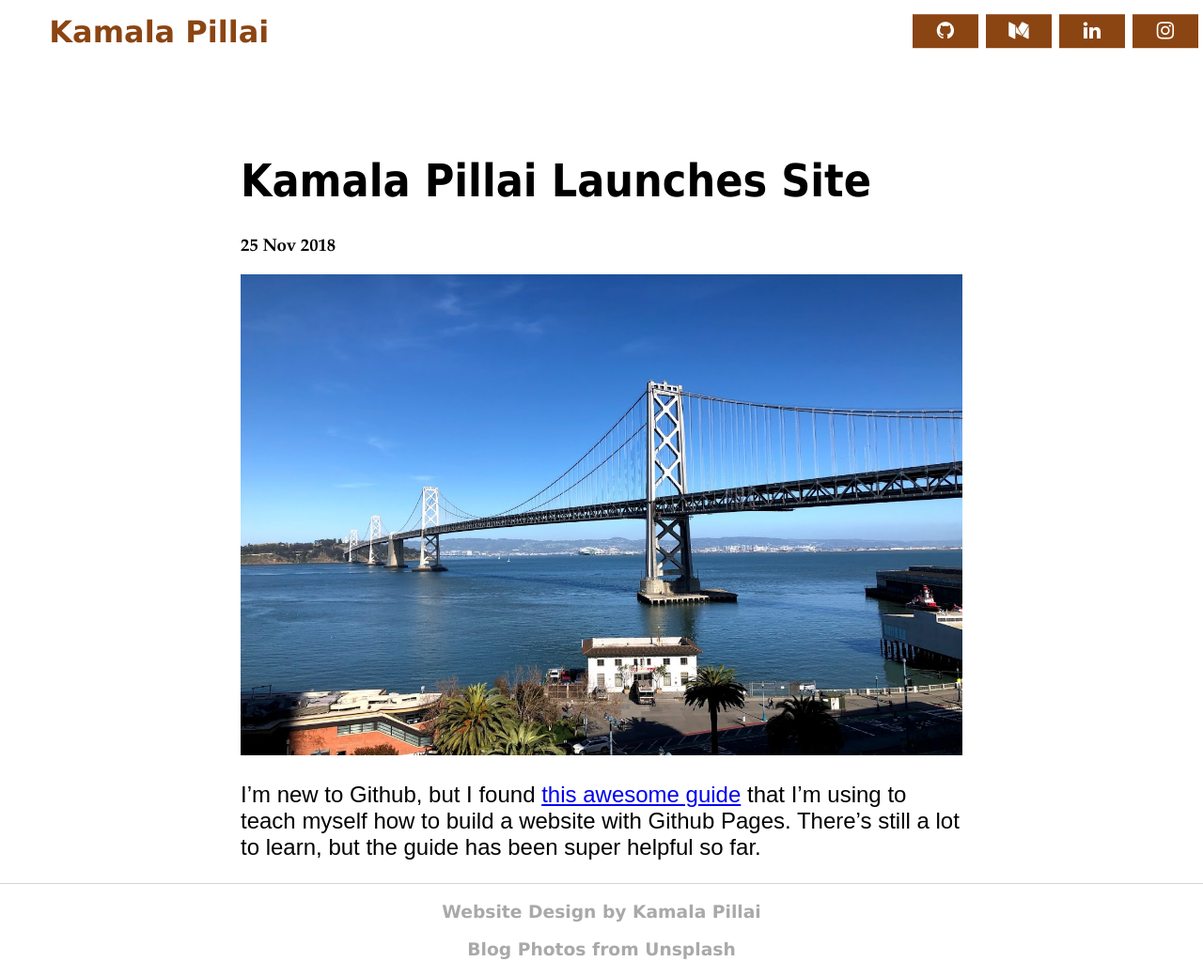
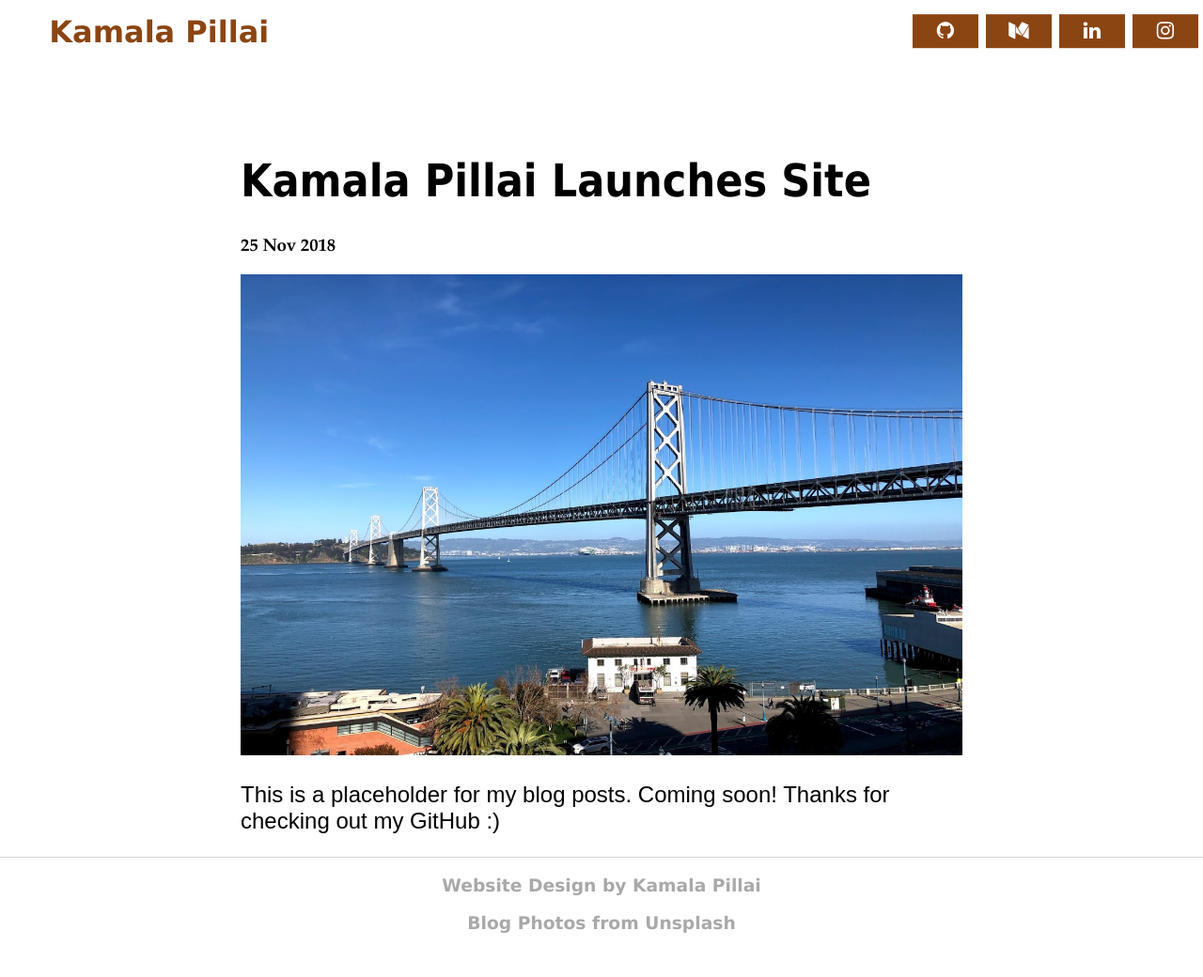
Before and after one commit to kpill/kpill.github.io, a Jekyll site: the page built from _posts/2018-11-25-kamala-pillai-site-launched.md, in a window 1280 px wide. Shown: the whole page at 94% size. Built offline with Jekyll 4.4.1, drawn with Linux system fonts in a browser that asks for light colours; after the commit the page ends 1012 px from its top, so only the background shows below that.

Commit message:
Update 2018-11-25-kamala-pillai-site-launched.md

```diff
--- a/_posts/2018-11-25-kamala-pillai-site-launched.md
+++ b/_posts/2018-11-25-kamala-pillai-site-launched.md
@@ -8,4 +8,4 @@ picture_post: <img class="post" src="/images/bay_bridge.jpg" alt="Bay Bridge"/>
 date: 2018-11-25
 ---
 
-I'm new to Github, but I found [this awesome guide](http://jmcglone.com/guides/github-pages/) that I'm using to teach myself how to build a website with Github Pages. There's still a lot to learn, but the guide has been super helpful so far.
+This is a placeholder for my blog posts. Coming soon! Thanks for checking out my GitHub :)
```
